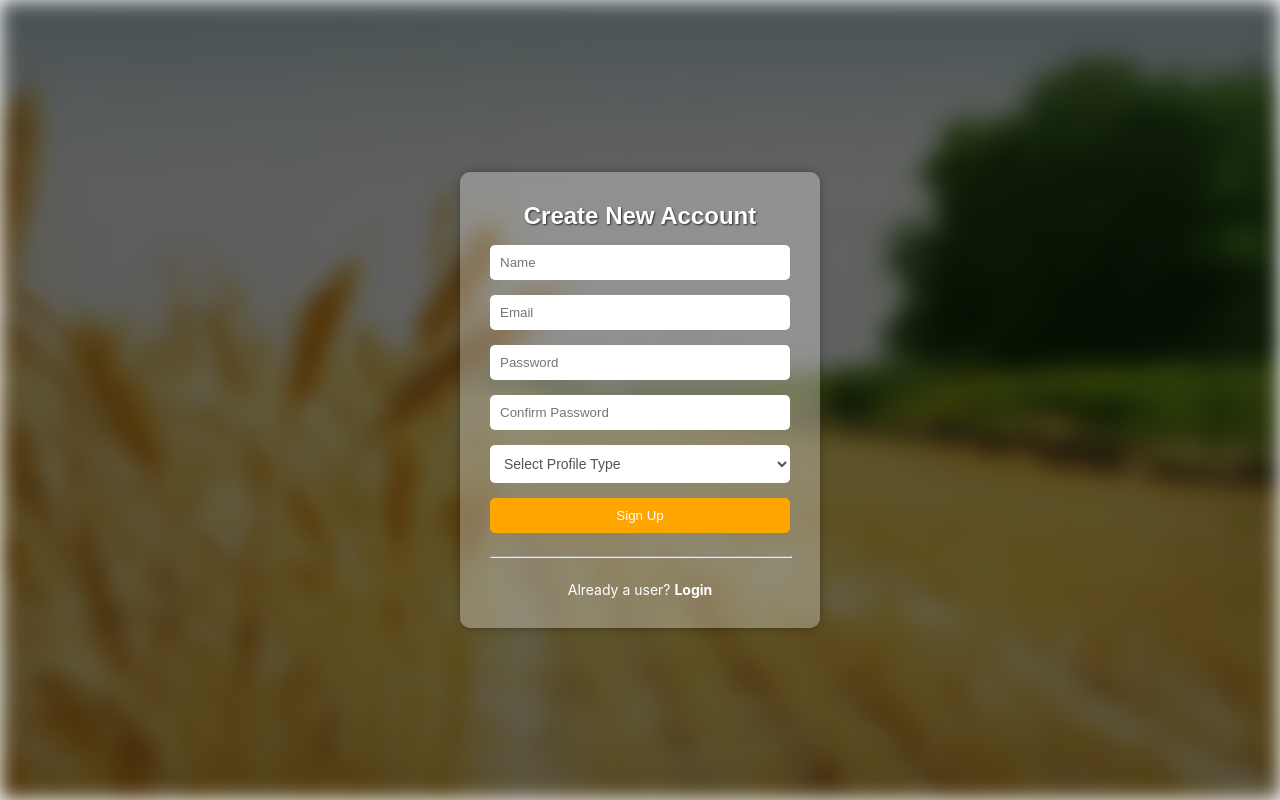
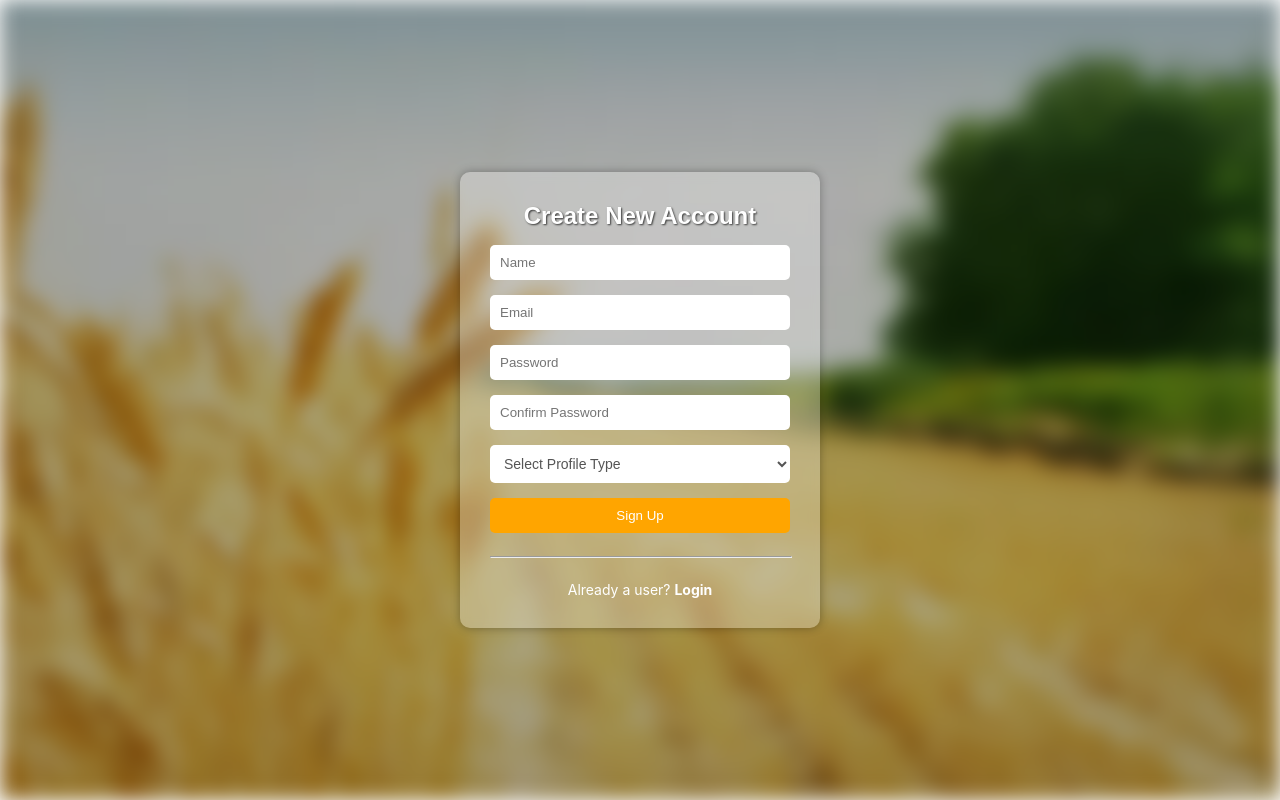
Before and after one commit to SE4106-Web-Project-Team/Paddy-buying-and-selling-Platform, a React (Create React App) app in the folder frontend/: page /signup in a window 1280 px wide. Built offline with nearby package versions, Linux system fonts and the light colour scheme.

Commit message:
Update signup page

```diff
--- a/frontend/src/pages/auth/Signup.jsx
+++ b/frontend/src/pages/auth/Signup.jsx
@@ -21,7 +21,7 @@
         <button>Sign Up</button>
 
         <hr />
-        <p>Already a user? <a href="/signup">Login</a></p>
+        <p>Already a user? <a href="/login">Login</a></p>
       </div>
     </div>
   );
--- a/frontend/src/styles/auth/signup.css
+++ b/frontend/src/styles/auth/signup.css
@@ -12,7 +12,7 @@
     background-image: url('../../resources/images/auth/loginBackgroud.jpg');
     background-size: cover;
     background-position: center;
-    filter: brightness(40%) blur(10px);
+    filter: brightness(70%) blur(10px);
     height: 100%;
     width: 100%;
     position: absolute;
```
